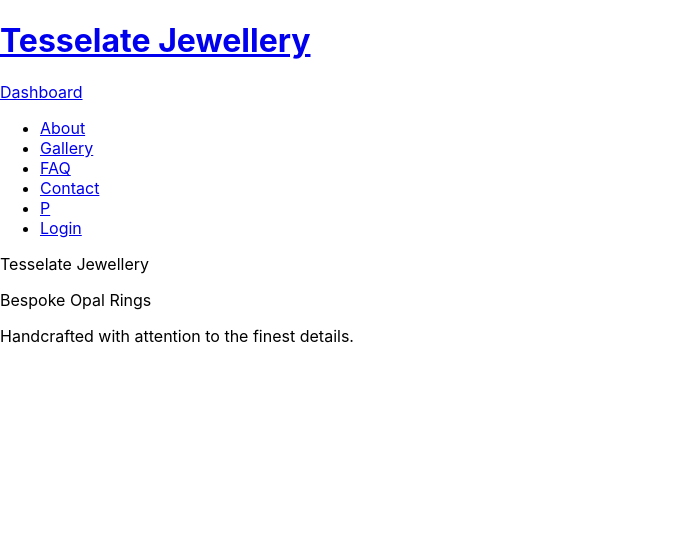
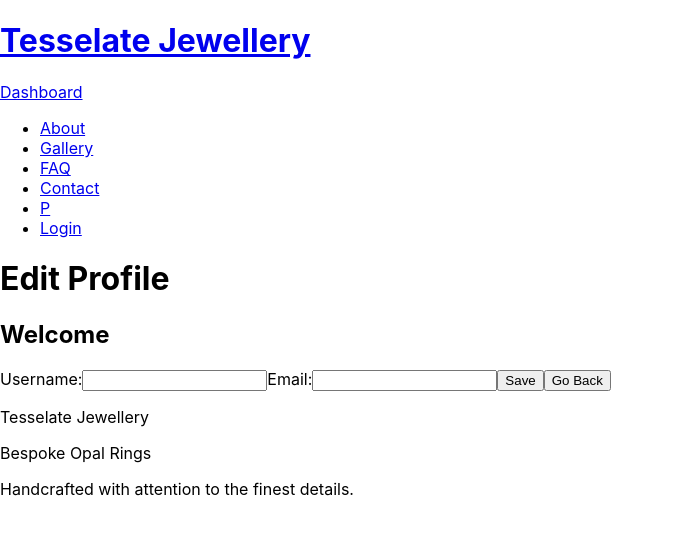
Before and after one commit to Tesselate-Jewellery/client, a React (Create React App) app: page /edit-profile/1 in a window 1280 px wide. Shown: the top 534 px of the page, without its empty margins (0-674 px from the left). Built offline with nearby package versions, Linux system fonts and the light colour scheme; no server answers.

Commit message:
feat: added edit profile page on dashboard

```diff
--- a/src/App.js
+++ b/src/App.js
@@ -10,6 +10,7 @@ import Signup from './pages/Signup';
 import Dashboard from './pages/Dashboard';
 import ViewAllOpals from './pages/ViewAllOpals';
 import ViewAllUsers from './pages/ViewAllUsers';
+import EditUser from './pages/EditProfile';
 import EditOpal from './pages/EditOpal';
 import CreateNewOpal from './pages/CreateNewOpal';
 import NavBar from './components/NavBar';
@@ -37,6 +38,7 @@ function App() {
           <Route path="/edit-opal/:opal_id" element={<EditOpal />} />
           <Route path="/create-new-opal" element={<CreateNewOpal />} />
           <Route path="/users" element={<ViewAllUsers />} />
+          <Route path="/edit-profile/:user_id" element={<EditUser />} />
         </Routes>
 
         <Footer />
--- a/src/pages/Dashboard.jsx
+++ b/src/pages/Dashboard.jsx
@@ -4,7 +4,7 @@ import { useNavigate } from 'react-router-dom';
 
 
 const Dashboard = () => {
-    const { role } = useAuth();
+    const { role, userID } = useAuth();
     const navigate = useNavigate();
     const showAdminDashboard = ["admin"].includes(role);
     const showAdminAndStaffDashboard = ["admin", "staff"].includes(role);
@@ -21,8 +21,19 @@ const Dashboard = () => {
         navigate('/create-new-opal')
     }
 
+    const handleEditProfile = () => {
+        // Check if userID is available
+        if (userID) {
+            // Navigate to the EditUser page with the userID as a parameter
+            navigate(`/edit-profile/${userID}`);
+        } else {
+            console.error('UserID is undefined');
+        }
+    };
+
     return (
         <div>
+            <button onClick={handleEditProfile}>Edit Profile</button>
             {showAdminAndStaffDashboard && (
                 <button onClick={handleViewAllOpals}>View All Opals</button>
             )}
--- /dev/null
+++ b/src/pages/EditProfile.jsx
@@ -0,0 +1,90 @@
+import React, { useEffect, useState } from 'react';
+import axios from 'axios';
+import { useNavigate, useParams } from 'react-router-dom';
+import { useAuth } from '../utils/AuthContext';
+import { ToastContainer, toast } from "react-toastify";
+
+const EditUser = () => {
+    const { user_id } = useParams();
+    const { jwt } = useAuth();
+    const navigate = useNavigate();
+    const [userData, setUserData] = useState({});
+
+    useEffect(() => {
+        const fetchData = async () => {
+            try {
+                const response = await axios.get(
+                    `${process.env.REACT_APP_BACKEND_URL}users/${user_id}`,
+                    {
+                        headers: {
+                            jwt: jwt,
+                        },
+                    }
+                );
+                setUserData(response.data);
+            } catch (error) {
+                console.error('Error fetching user data:', error);
+            }
+        };
+
+        fetchData();
+    }, [user_id, jwt]);
+
+    const handleInputChange = (event) => {
+        setUserData({
+            ...userData,
+            [event.target.name]: event.target.value,
+        });
+    };
+
+    const handleSaveClick = async () => {
+        try {
+
+            // Add your validation logic here, e.g., checking for @ in the email
+            if (!userData.email || !userData.email.includes('@')) {
+            // Display a toast error message
+                toast.error('Invalid email format. Please enter a valid email.');
+                return; // Stop the save process if there's an error
+            }
+
+            await axios.put(
+                `${process.env.REACT_APP_BACKEND_URL}users/${user_id}`,
+                userData,
+                {
+                    headers: {
+                        jwt: jwt,
+                    },
+                }
+            );
+            toast.success("User Edited Successfully");
+        } catch (error) {
+            console.error('Error saving user data:', error);
+        }
+    };
+
+    return (
+        <div>
+            <ToastContainer />
+            <h1>Edit Profile</h1>
+            <h2>Welcome {userData.username}</h2>
+            <label>Username:</label>
+            <input
+                type="text"
+                name="username"
+                value={userData.username || ''}
+                onChange={handleInputChange}
+            />
+            <label>Email:</label>
+            <input
+                type="text"
+                name="email"
+                value={userData.email || ''}
+                onChange={handleInputChange}
+            />
+            <button onClick={handleSaveClick}>Save</button>
+            <button onClick={() => navigate('/dashboard')}>Go Back</button>
+        </div>
+    );
+};
+
+export default EditUser;
--- a/src/pages/Signup.jsx
+++ b/src/pages/Signup.jsx
@@ -44,7 +44,7 @@ const Signup = () => {
                 />
             </div>
             <div>
-                <label htmlFor="email">Username</label>
+                <label htmlFor="username">Username</label>
                 <input
                 type="text"
                 name="username"
```
